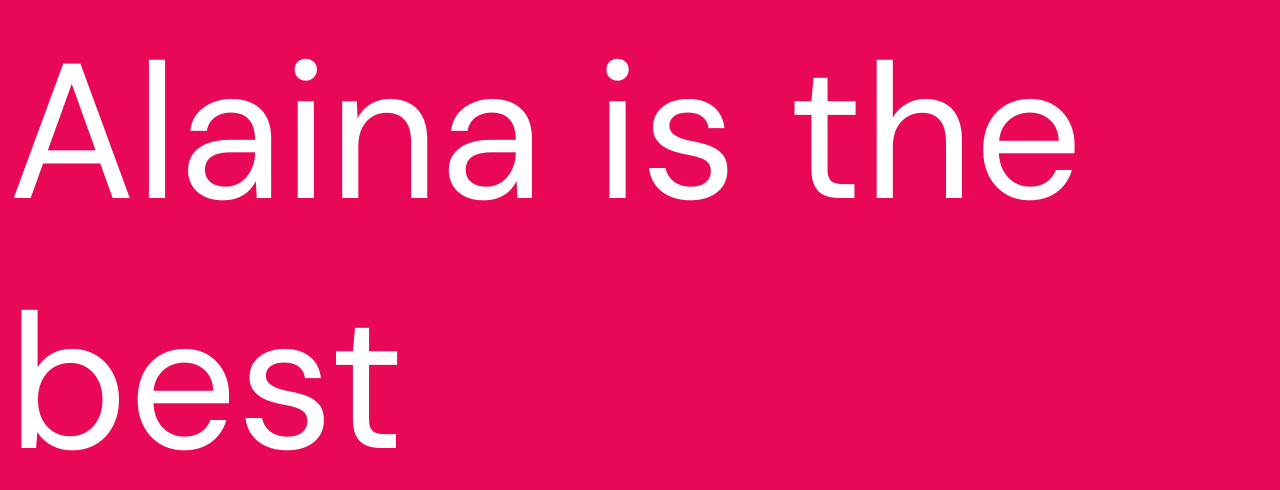
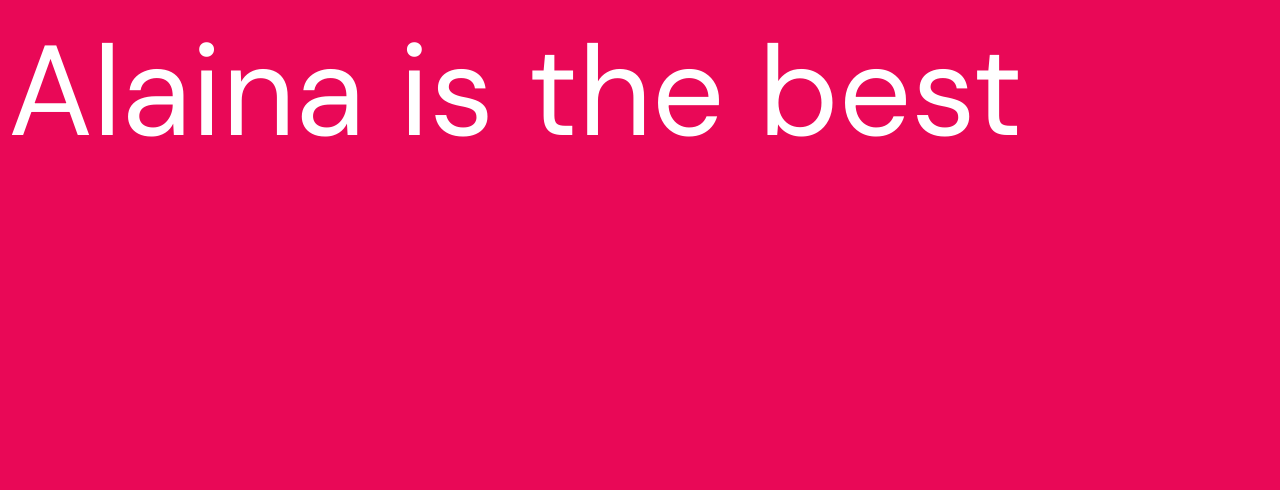
Before and after one commit to hamish-rush/prink, a plain HTML site: page index.html in a window 1280 px wide. Drawn offline with Linux system fonts and the light colour scheme.

Commit message:
Whoops, too big

```diff
--- a/index.html
+++ b/index.html
@@ -6,7 +6,7 @@
         <link rel="preconnect" href="https://fonts.gstatic.com" crossorigin>
         <link href="https://fonts.googleapis.com/css2?family=DM+Sans:ital,opsz,wght@0,9..40,100..1000;1,9..40,100..1000&display=swap" rel="stylesheet">
     </head>
-    <body style='background: #E90857; font-size: 192px; color: white; font-family: "DM Sans", sans-serif; font-optical-sizing: auto; font-style: normal;'>
+    <body style='background: #E90857; font-size: 128px; color: white; font-family: "DM Sans", sans-serif; font-optical-sizing: auto; font-style: normal;'>
         Alaina is the best
     </body>
 </html>
```
